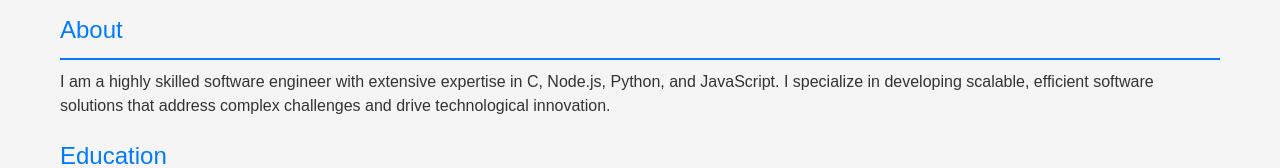
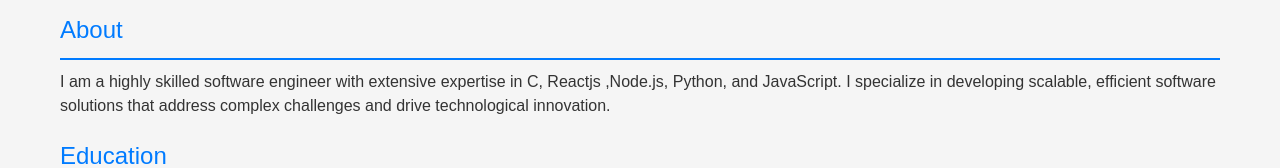
Before and after one commit to Monwabisindlovu/my-portfolio, a React (Create React App) app: page / in a window 1280 px wide. Shown: the part 347-515 px from the top of the page. Built offline with nearby package versions, Linux system fonts and the light colour scheme.

Commit message:
Update About.js

```diff
--- a/src/components/About.js
+++ b/src/components/About.js
@@ -4,7 +4,7 @@ import React from 'react';
 const About = () => (
   <section id="about">
     <h2>About</h2>
-    <p>I am a highly skilled software engineer with extensive expertise in C, Node.js, Python, and JavaScript. I specialize in developing scalable, efficient software solutions that address complex challenges and drive technological innovation.</p>
+    <p>I am a highly skilled software engineer with extensive expertise in C, Reactjs ,Node.js, Python, and JavaScript. I specialize in developing scalable, efficient software solutions that address complex challenges and drive technological innovation.</p>
   </section>
 );
 
```
